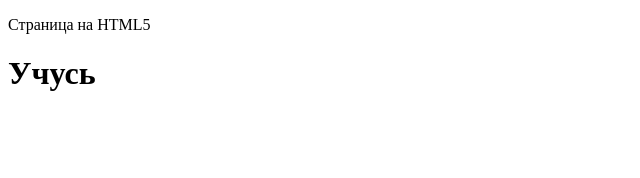
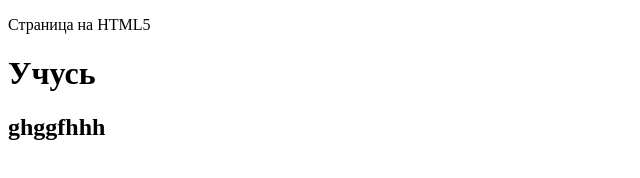
Before and after one commit to NadezhdaBiryukova/first-project, a plain HTML site: page index.html in a window 1280 px wide. Shown: the whole page, without its empty margins (0-640 px from the left). Drawn offline with Linux system fonts and the light colour scheme.

Commit message:
добавлен заголовок 2

```diff
--- a/index.html
+++ b/index.html
@@ -7,5 +7,6 @@
  <body>
   <p>Страница на HTML5</p>
   <h1>Учусь</h1>
+  <h2> ghggfhhh</h2>
  </body>
 </html>
```
